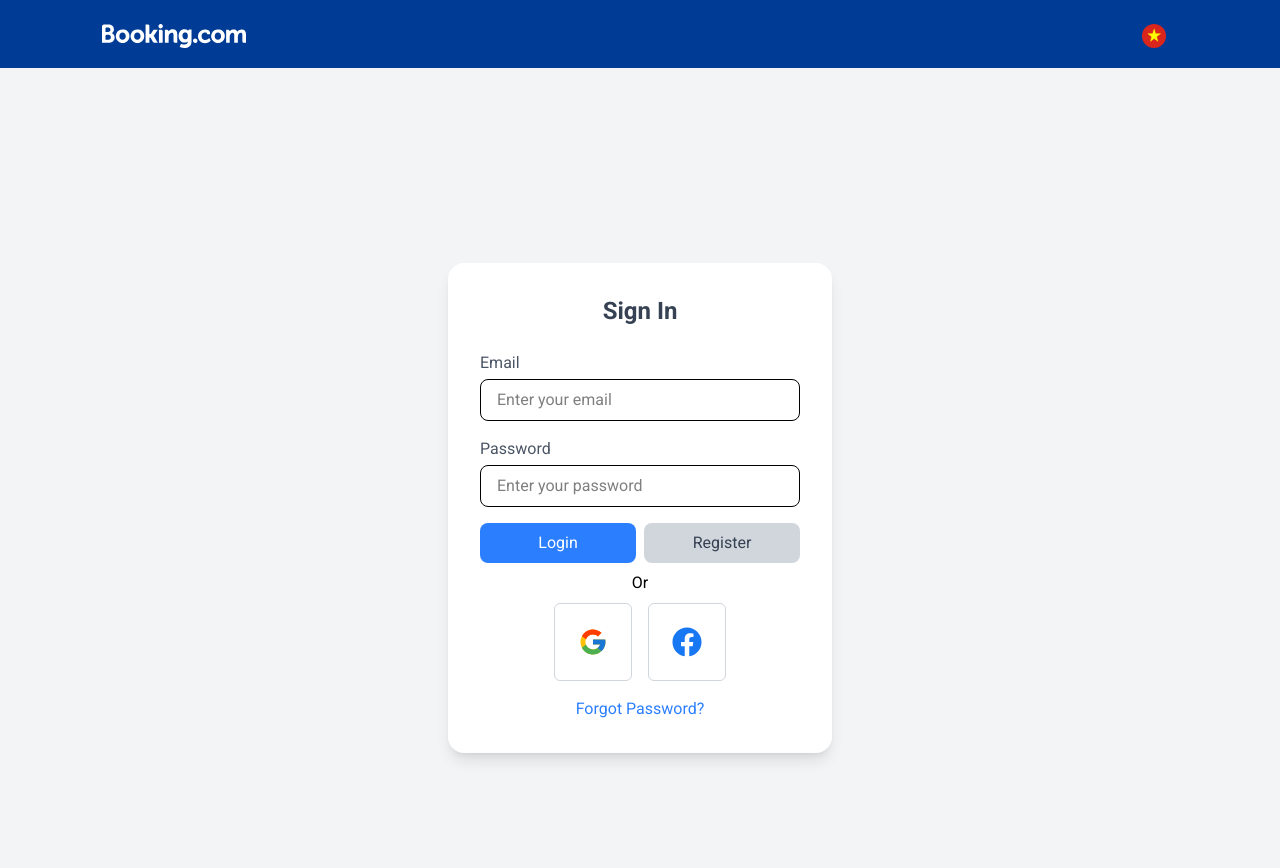
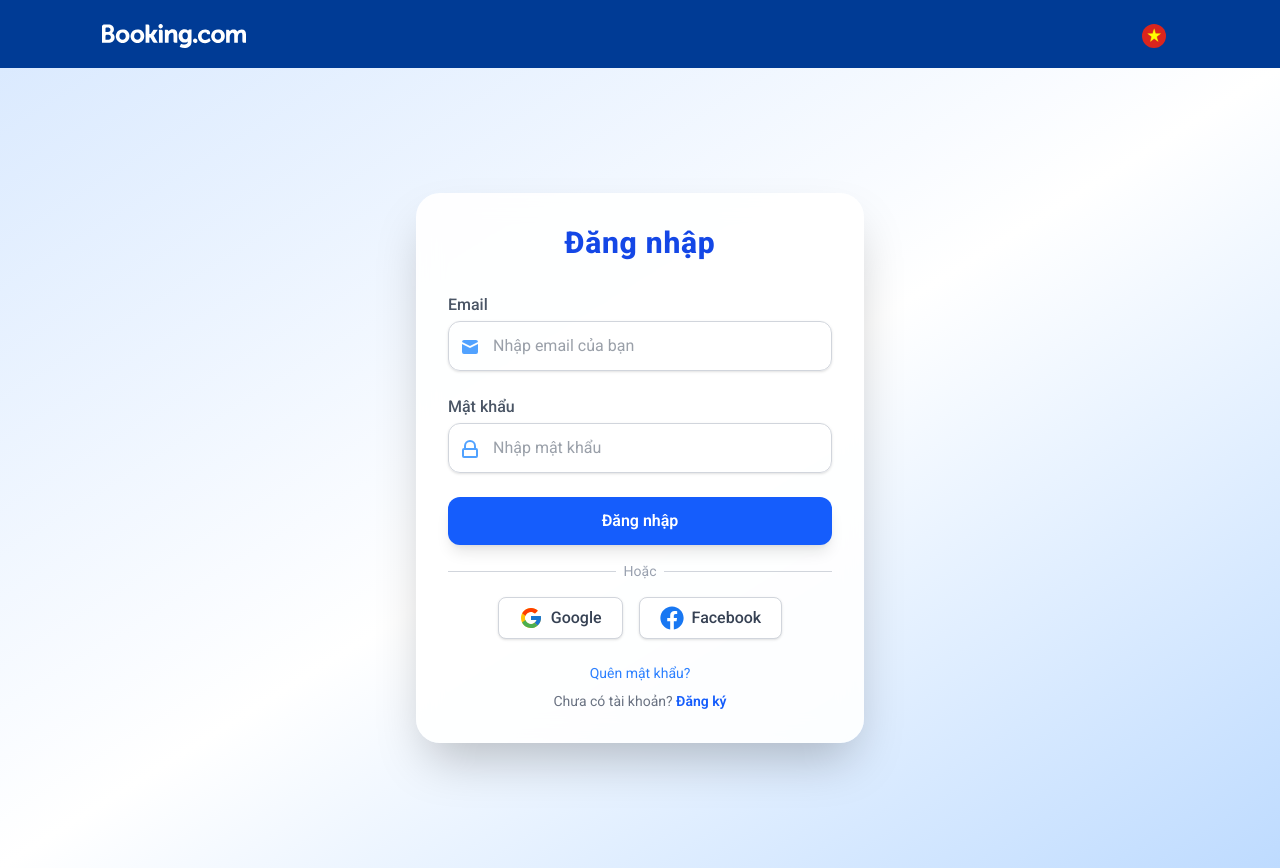
Before and after one commit to khanh18082003/Booking-Web, a React (Vite) app: page /login in a window 1280 px wide. Built offline with nearby package versions, Linux system fonts and the light colour scheme; no server answers.

Commit message:
fix login logout

```diff
--- a/src/page/Login.jsx
+++ b/src/page/Login.jsx
@@ -92,89 +92,112 @@
   };
 
   return (
-    <div className="flex min-h-screen items-center justify-center pt-20">
-      <div className="w-96 rounded-2xl bg-white p-8 shadow-lg">
-        <h1 className="mb-6 text-center text-2xl font-bold text-gray-700">
-          Sign In
+    <div className="flex min-h-screen items-center justify-center bg-gradient-to-br from-blue-100 via-white to-blue-200">
+      <div className="w-full max-w-md rounded-3xl bg-white/90 p-8 shadow-2xl backdrop-blur-md">
+        <h1 className="mb-8 text-center text-3xl font-extrabold tracking-wide text-blue-700">
+          Đăng nhập
         </h1>
-        <form className="space-y-4" onSubmit={handleSubmit}>
+        <form className="space-y-6" onSubmit={handleSubmit}>
           <div>
-            <label className="mb-1 block text-gray-600">Email</label>
+            <label className="mb-1 block font-medium text-gray-600">
+              Email
+            </label>
+            <div className="relative">
               <input
                 type="email"
                 name="email"
-              placeholder="Enter your email"
-              className={`w-full rounded-lg border px-4 py-2 focus:ring-2 focus:ring-blue-500 focus:outline-none ${
-                hasError ? "border-red-500" : ""
+                placeholder="Nhập email của bạn"
+                className={`w-full rounded-xl border px-4 py-3 pl-11 text-gray-700 shadow-sm transition focus:border-blue-400 focus:ring-2 focus:ring-blue-200 focus:outline-none ${
+                  hasError ? "border-red-500" : "border-gray-300"
                 }`}
                 value={formData.email}
                 onChange={handleChange}
                 required
               />
+              <span className="absolute top-1/2 left-3 -translate-y-1/2 text-xl text-blue-400">
+                <svg width="20" height="20" fill="currentColor">
+                  <path d="M2.003 5.884L10 9.882l7.997-3.998A2 2 0 0016 4H4a2 2 0 00-1.997 1.884z" />
+                  <path d="M18 8.118l-8 4-8-4V16a2 2 0 002 2h12a2 2 0 002-2V8.118z" />
+                </svg>
+              </span>
             </div>
+          </div>
+          <div>
+            <label className="mb-1 block font-medium text-gray-600">
+              Mật khẩu
+            </label>
             <div className="relative">
-            <label className="mb-1 block text-gray-600">Password</label>
               <input
                 type={isPasswordVisible ? "text" : "password"}
                 name="password"
-              placeholder="Enter your password"
-              className={`w-full rounded-lg border px-4 py-2 focus:ring-2 focus:ring-blue-500 focus:outline-none ${
-                hasError ? "border-red-500" : ""
+                placeholder="Nhập mật khẩu"
+                className={`w-full rounded-xl border px-4 py-3 pl-11 text-gray-700 shadow-sm transition focus:border-blue-400 focus:ring-2 focus:ring-blue-200 focus:outline-none ${
+                  hasError ? "border-red-500" : "border-gray-300"
                 }`}
                 value={formData.password}
                 onChange={handleChange}
                 required
               />
-            {formData.password && ( // Conditionally render the toggle only if password is not empty
-              <span className="absolute top-10 right-3 cursor-pointer">
+              <span className="absolute top-1/2 left-3 -translate-y-1/2 text-xl text-blue-400">
+                <svg width="20" height="20" fill="currentColor">
+                  <path d="M10 2a6 6 0 00-6 6v2a2 2 0 00-2 2v6a2 2 0 002 2h12a2 2 0 002-2v-6a2 2 0 00-2-2V8a6 6 0 00-6-6zm0 2a4 4 0 014 4v2H6V8a4 4 0 014-4zm-6 8h12v6H4v-6z" />
+                </svg>
+              </span>
+              {formData.password && (
+                <span className="absolute top-1/2 right-3 -translate-y-1/2 cursor-pointer text-xl text-gray-400">
                   {isPasswordVisible ? (
-                  <IoEyeSharp
-                    className="text-gray-500"
-                    onClick={togglePasswordVisibility}
-                  />
+                    <IoEyeSharp onClick={togglePasswordVisibility} />
                   ) : (
-                  <BsEyeSlashFill
-                    className="text-gray-500"
-                    onClick={togglePasswordVisibility}
-                  />
+                    <BsEyeSlashFill onClick={togglePasswordVisibility} />
                   )}
                 </span>
               )}
             </div>
+          </div>
           {error && (
-            <p className="mt-1 text-sm text-red-500">{error}</p> // Display error message
+            <p className="mt-1 text-center text-sm text-red-500">{error}</p>
           )}
-          <div className="flex justify-between">
           <button
             type="submit"
-              className="mr-2 w-1/2 cursor-pointer rounded-lg bg-blue-500 py-2 text-white transition duration-300 hover:bg-blue-600"
-              disabled={store.apiLoading} // Use apiLoading state
+            className="w-full rounded-xl bg-blue-600 py-3 font-semibold text-white shadow-lg transition hover:bg-blue-700 active:scale-95"
+            disabled={store.apiLoading}
           >
-              {store.apiLoading ? "Processing..." : "Login"}
+            {store.apiLoading ? "Đang xử lý..." : "Đăng nhập"}
           </button>
+        </form>
+        <div className="my-4 flex items-center justify-between">
+          <hr className="flex-1 border-gray-300" />
+          <span className="mx-2 text-sm text-gray-400">Hoặc</span>
+          <hr className="flex-1 border-gray-300" />
+        </div>
+        <div className="flex items-center justify-center gap-4">
+          <button className="flex items-center gap-2 rounded-lg border border-gray-300 bg-white px-5 py-2 shadow-sm transition hover:border-blue-500">
+            <FcGoogle className="text-2xl" />
+            <span className="font-medium text-gray-700">Google</span>
+          </button>
+          <button className="flex items-center gap-2 rounded-lg border border-gray-300 bg-white px-5 py-2 shadow-sm transition hover:border-blue-500">
+            <FaFacebook className="text-2xl text-[#1877F2]" />
+            <span className="font-medium text-gray-700">Facebook</span>
+          </button>
+        </div>
+        <div className="mt-6 flex flex-col items-center gap-2">
+          <Link
+            to="/forgot-password"
+            className="text-sm text-blue-500 hover:underline"
+          >
+            Quên mật khẩu?
+          </Link>
+          <span className="text-sm text-gray-500">
+            Chưa có tài khoản?{" "}
             <button
               type="button"
               onClick={() => navigate("/register")}
-              className="w-1/2 cursor-pointer rounded-lg bg-gray-300 py-2 text-gray-700 transition duration-300 hover:bg-gray-400"
-              disabled={store.apiLoading} // Use apiLoading state
+              className="font-semibold text-blue-600 hover:underline"
+              disabled={store.apiLoading}
             >
-              Register
+              Đăng ký
             </button>
-          </div>
-        </form>
-        <p className="mt-2 text-center">Or</p>
-        <div className="mt-2 flex items-center justify-center gap-4">
-          <button className="cursor-pointer rounded-md border-1 border-gray-300 p-[23px] duration-200 hover:border-blue-500">
-            <FcGoogle className="inline-block text-3xl" />
-          </button>
-          <button className="cursor-pointer rounded-md border-1 border-gray-300 p-[23px] duration-200 hover:border-blue-500">
-            <FaFacebook className="inline-block text-3xl text-[#1877F2]" />
-          </button>
-        </div>
-        <div className="mt-4 text-center">
-          <Link to="/forgot-password" className="text-blue-500 hover:underline">
-            Forgot Password?
-          </Link>
+          </span>
         </div>
       </div>
     </div>
--- a/src/page/Register.jsx
+++ b/src/page/Register.jsx
@@ -30,7 +30,6 @@
       alert("Passwords do not match!");
       return;
     }
-
     try {
       const response = await axios.post("/users/register", {
         email: formData.email,
@@ -38,6 +37,7 @@
         confirm_password: formData.confirmPassword,
       });
 
+      console.log("Form data:", formData);
       // Check if the response contains an error message
       const responseBody = response.data;
       if (responseBody.code !== "M000") {
@@ -65,72 +65,111 @@
   };
 
   return (
-    <div className="flex min-h-screen items-center justify-center pt-20">
-      <div className="w-96 rounded-2xl bg-white p-8 shadow-lg">
-        <h1 className="mb-6 text-center text-2xl font-bold text-gray-700">
-          Register
+    <div className="flex min-h-screen items-center justify-center bg-gradient-to-br from-blue-100 via-white to-blue-200 pt-10">
+      <div className="w-full max-w-md rounded-3xl bg-white/90 p-8 shadow-2xl backdrop-blur-md">
+        <h1 className="mb-8 text-center text-3xl font-extrabold tracking-wide text-blue-700">
+          Đăng ký
         </h1>
-        <form className="space-y-4" onSubmit={handleSubmit}>
+        <form className="space-y-6" onSubmit={handleSubmit}>
           <div>
-            <label className="mb-1 block text-gray-600">Email</label>
+            <label className="mb-1 block font-medium text-gray-600">
+              Email
+            </label>
+            <div className="relative">
               <input
                 type="email"
                 name="email"
-              placeholder="Enter your email"
-              className="w-full rounded-lg border px-4 py-2 focus:ring-2 focus:ring-blue-500 focus:outline-none"
+                placeholder="Nhập email của bạn"
+                className="w-full rounded-xl border border-gray-300 px-4 py-3 pl-11 text-gray-700 shadow-sm transition focus:border-blue-400 focus:ring-2 focus:ring-blue-200 focus:outline-none"
                 value={formData.email}
                 onChange={handleChange}
                 required
               />
+              <span className="absolute top-1/2 left-3 -translate-y-1/2 text-xl text-blue-400">
+                <svg width="20" height="20" fill="currentColor">
+                  <path d="M2.003 5.884L10 9.882l7.997-3.998A2 2 0 0016 4H4a2 2 0 00-1.997 1.884z" />
+                  <path d="M18 8.118l-8 4-8-4V16a2 2 0 002 2h12a2 2 0 002-2V8.118z" />
+                </svg>
+              </span>
+            </div>
           </div>
           <div>
-            <label className="mb-1 block text-gray-600">Password</label>
+            <label className="mb-1 block font-medium text-gray-600">
+              Mật khẩu
+            </label>
+            <div className="relative">
               <input
                 type="password"
                 name="password"
-              placeholder="Enter your password"
-              className="w-full rounded-lg border px-4 py-2 focus:ring-2 focus:ring-blue-500 focus:outline-none"
+                placeholder="Nhập mật khẩu"
+                className="w-full rounded-xl border border-gray-300 px-4 py-3 pl-11 text-gray-700 shadow-sm transition focus:border-blue-400 focus:ring-2 focus:ring-blue-200 focus:outline-none"
                 value={formData.password}
                 onChange={handleChange}
                 required
               />
+              <span className="absolute top-1/2 left-3 -translate-y-1/2 text-xl text-blue-400">
+                <svg width="20" height="20" fill="currentColor">
+                  <path d="M10 2a6 6 0 00-6 6v2a2 2 0 00-2 2v6a2 2 0 002 2h12a2 2 0 002-2v-6a2 2 0 00-2-2V8a6 6 0 00-6-6zm0 2a4 4 0 014 4v2H6V8a4 4 0 014-4zm-6 8h12v6H4v-6z" />
+                </svg>
+              </span>
+            </div>
           </div>
           <div>
-            <label className="mb-1 block text-gray-600">Confirm Password</label>
+            <label className="mb-1 block font-medium text-gray-600">
+              Nhập lại mật khẩu
+            </label>
+            <div className="relative">
               <input
                 type="password"
                 name="confirmPassword"
-              placeholder="Enter your password again"
-              className="w-full rounded-lg border px-4 py-2 focus:ring-2 focus:ring-blue-500 focus:outline-none"
+                placeholder="Nhập lại mật khẩu"
+                className="w-full rounded-xl border border-gray-300 px-4 py-3 pl-11 text-gray-700 shadow-sm transition focus:border-blue-400 focus:ring-2 focus:ring-blue-200 focus:outline-none"
                 value={formData.confirmPassword}
                 onChange={handleChange}
                 required
               />
+              <span className="absolute top-1/2 left-3 -translate-y-1/2 text-xl text-blue-400">
+                <svg width="20" height="20" fill="currentColor">
+                  <path d="M10 2a6 6 0 00-6 6v2a2 2 0 00-2 2v6a2 2 0 002 2h12a2 2 0 002-2v-6a2 2 0 00-2-2V8a6 6 0 00-6-6zm0 2a4 4 0 014 4v2H6V8a4 4 0 014-4zm-6 8h12v6H4v-6z" />
+                </svg>
+              </span>
             </div>
-          <div className="flex justify-between">
+          </div>
+          <div className="flex">
+            <button
+              type="submit"
+              className="w-full rounded-xl bg-blue-600 py-3 font-semibold text-white shadow-lg transition duration-150 hover:bg-blue-700 active:scale-95"
+            >
+              Đăng ký
+            </button>
+          </div>
+        </form>
+        <div className="my-4 flex items-center justify-between">
+          <hr className="flex-1 border-gray-300" />
+          <span className="mx-2 text-sm text-gray-400">Hoặc</span>
+          <hr className="flex-1 border-gray-300" />
+        </div>
+        <div className="flex items-center justify-center gap-4">
+          <button className="flex items-center gap-2 rounded-lg border border-gray-300 bg-white px-5 py-2 shadow-sm transition hover:border-blue-500">
+            <FcGoogle className="text-2xl" />
+            <span className="font-medium text-gray-700">Google</span>
+          </button>
+          <button className="flex items-center gap-2 rounded-lg border border-gray-300 bg-white px-5 py-2 shadow-sm transition hover:border-blue-500">
+            <FaFacebook className="text-2xl text-[#1877F2]" />
+            <span className="font-medium text-gray-700">Facebook</span>
+          </button>
+        </div>
+        <div className="mt-6 flex flex-col items-center gap-2">
+          <span className="text-sm text-gray-500">
+            Đã có tài khoản?{" "}
             <button
               type="button"
               onClick={() => navigate("/login")}
-              className="mr-2 w-1/2 cursor-pointer rounded-lg bg-blue-500 py-2 text-white transition duration-300 hover:bg-blue-600"
+              className="font-semibold text-blue-600 hover:underline"
             >
-              Login
+              Đăng nhập
             </button>
-            <button
-              type="submit"
-              className="w-1/2 cursor-pointer rounded-lg bg-gray-300 py-2 text-gray-700 transition duration-300 hover:bg-gray-400"
-            >
-              Register
-            </button>
-          </div>
-        </form>
-        <p className="mt-2 text-center">Or</p>
-        <div className="mt-2 flex items-center justify-center gap-4">
-          <button className="cursor-pointer rounded-md border-1 border-gray-300 p-[23px] duration-200 hover:border-blue-500">
-            <FcGoogle className="inline-block text-3xl" />
-          </button>
-          <button className="cursor-pointer rounded-md border-1 border-gray-300 p-[23px] duration-200 hover:border-blue-500">
-            <FaFacebook className="inline-block text-3xl text-[#1877F2]" />
-          </button>
+          </span>
         </div>
       </div>
     </div>
--- a/src/utils/axiosCustomize.js
+++ b/src/utils/axiosCustomize.js
@@ -27,7 +27,7 @@
 
 const instance = axios.create({
   baseURL: import.meta.env.VITE_API_URL,
-  timeout: 15000,
+  timeout: 45000,
   headers: { "Content-Type": "application/json" },
   withCredentials: true,
 });
```
Lines whose indentation alone changed are shown as unchanged.
